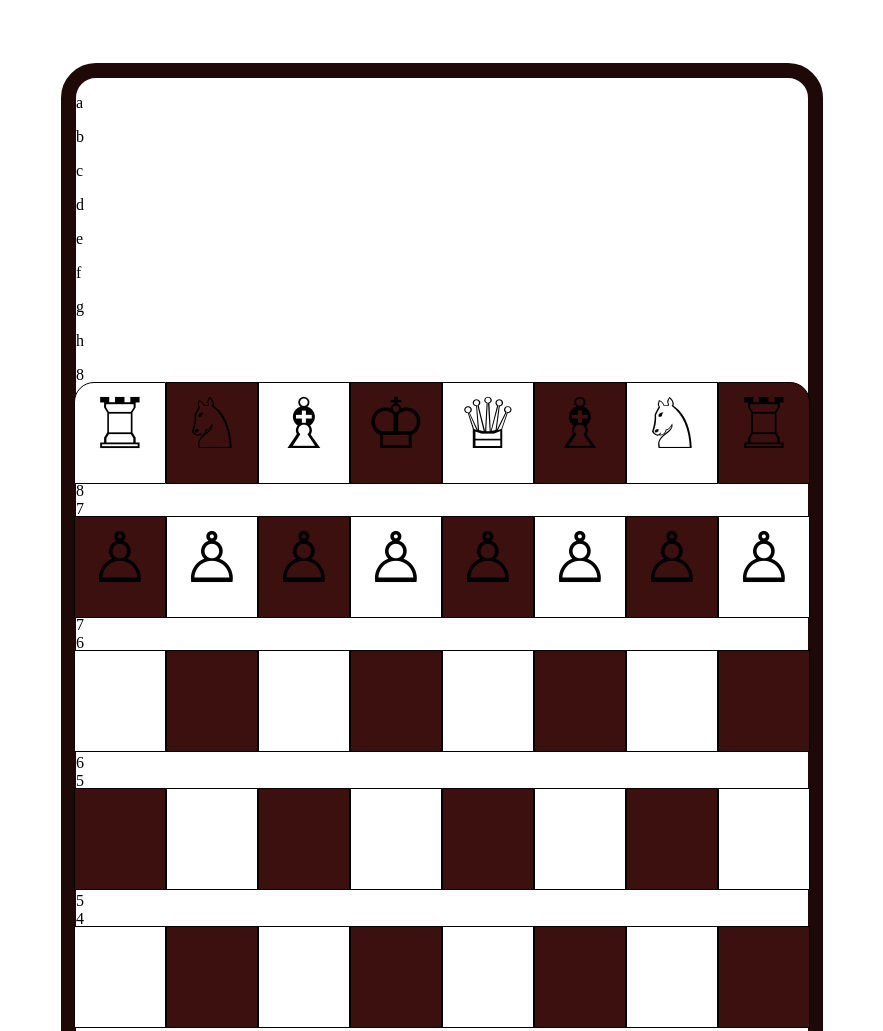
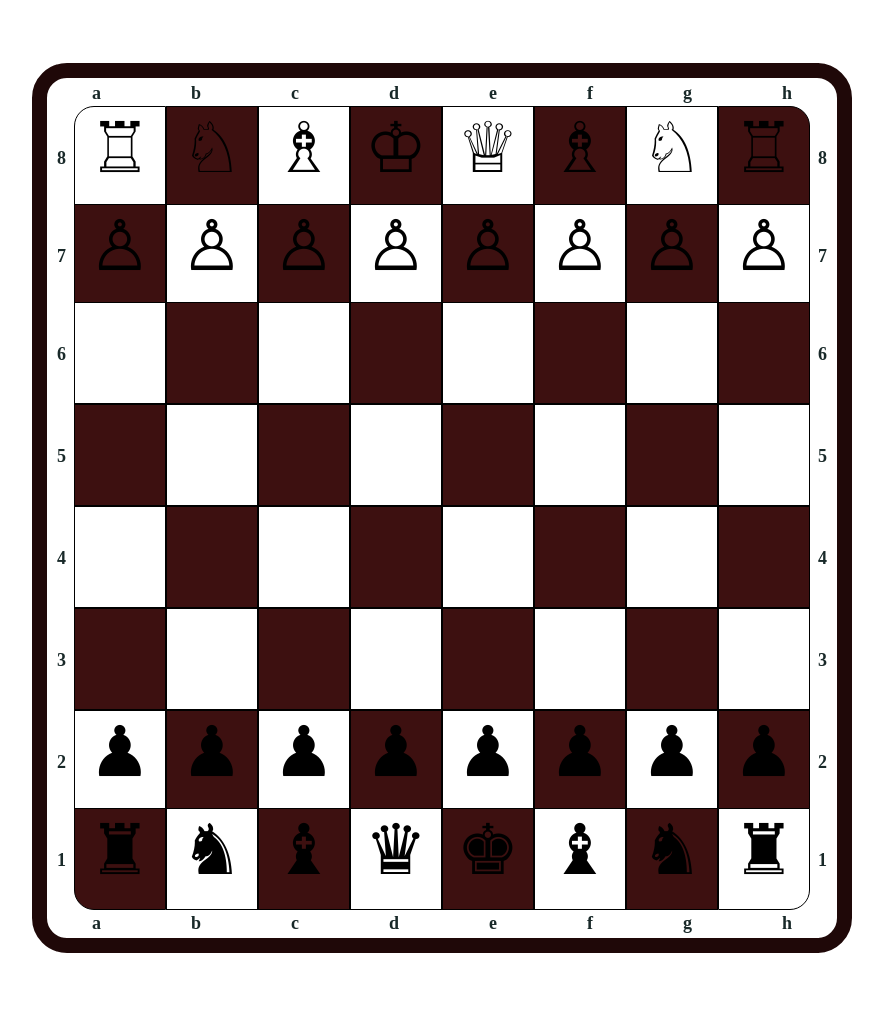
Before and after one commit to VovaZaycev/Lab3WEB, a plain HTML site: page index.html in a window 1280 px wide. Shown: the top 1031 px of the page, without its empty margins (198-1081 px from the left). Drawn offline with Linux system fonts and the light colour scheme.

Commit message:
Update style.css

```diff
--- a/style.css
+++ b/style.css
@@ -1,4 +1,3 @@
-
 .container{
     max-width: 814px;
     max-height: 814px;
@@ -42,3 +41,30 @@
 .black{
     background-color: rgb(61, 16, 16);
 }
+
+
+.abc{
+    display: flex;
+    justify-content: space-around;
+    align-items: center;
+    height: 30px;
+    font-size: 18px;
+    font-weight: bold;
+    color: rgb(25, 41, 41);
+}
+
+.qwe{
+    float: left;
+    font-size: 18px;
+    color: rgb(25, 41, 41);
+    font-weight: bold;
+    margin: 40px 10px 25px 10px;
+}
+
+.qwe2{
+    float: right;
+    font-size: 18px;
+    color: rgb(25, 41, 41);
+    font-weight: bold;
+    margin: 40px 10px 25px 10px;
+}
```
